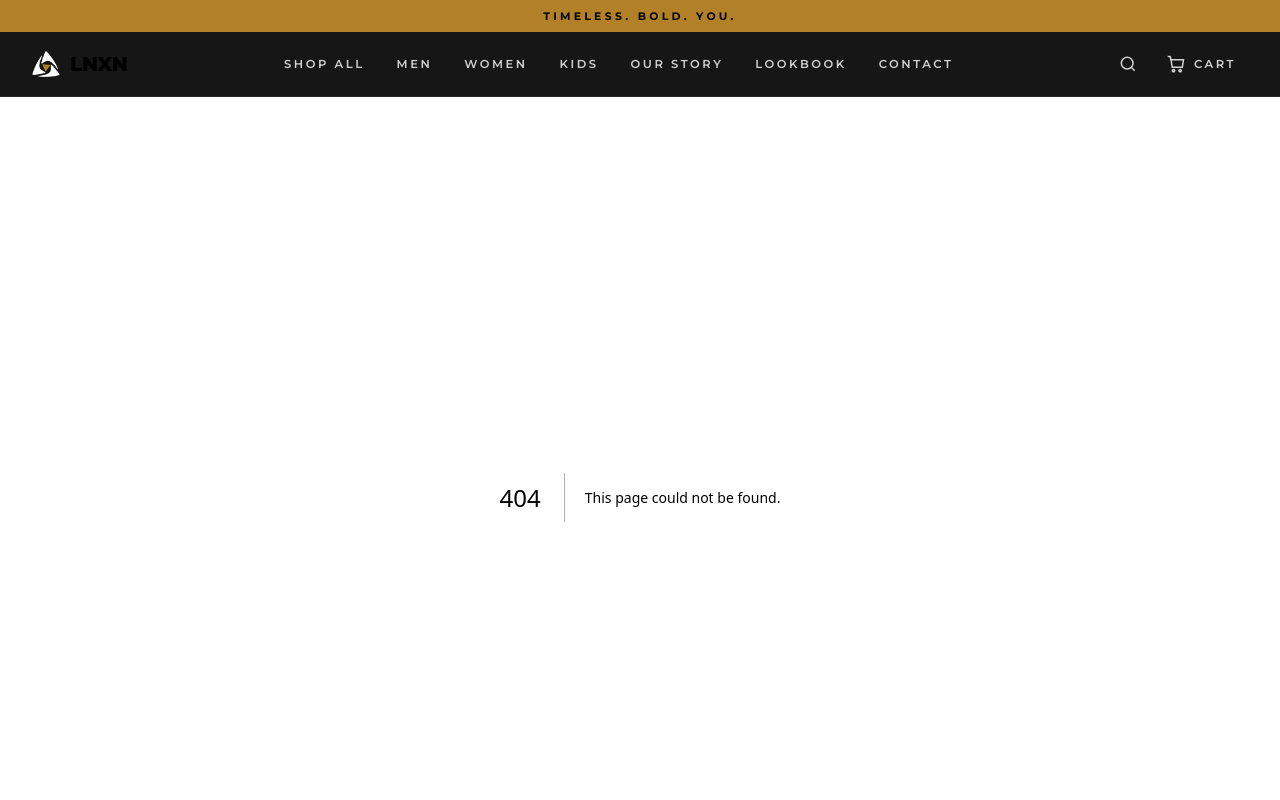
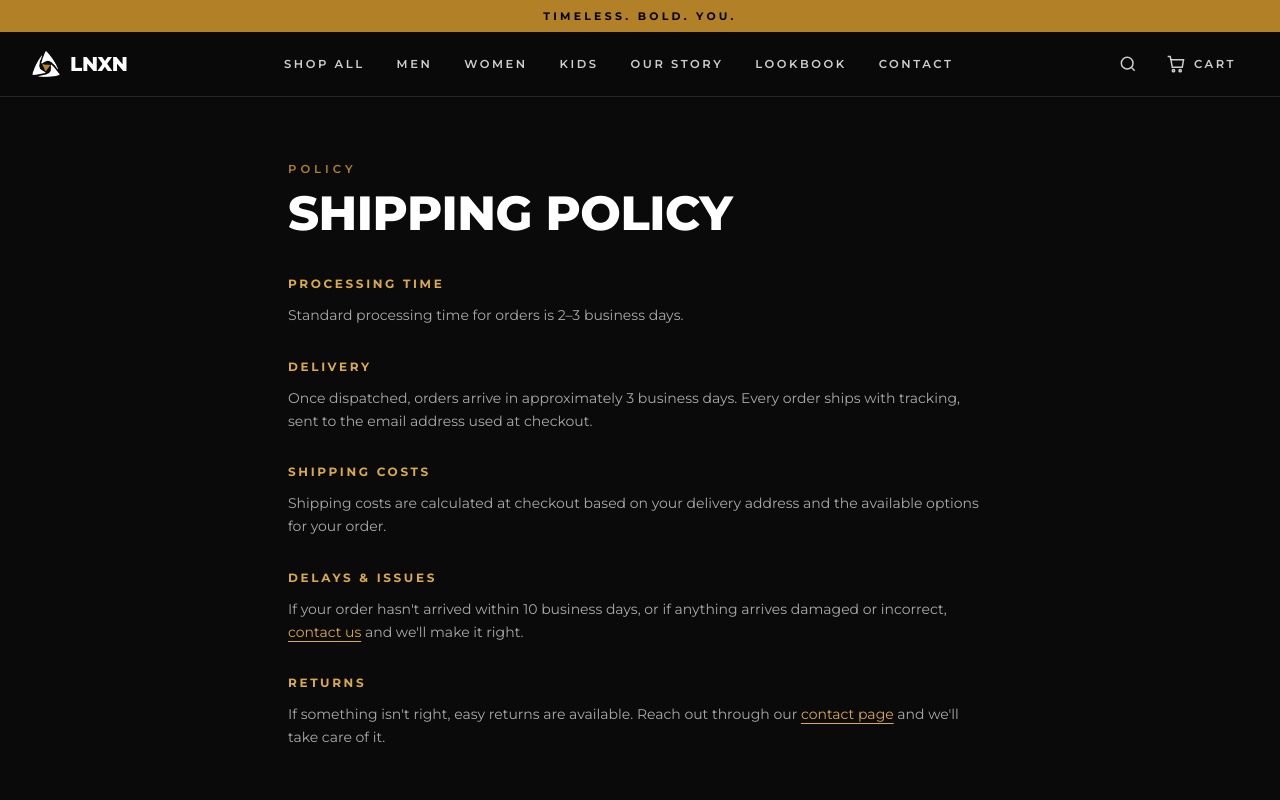
Before and after one commit to otesolar/lnxn-website, a Next.js app: page /shipping in a window 1280 px wide. Before the commit this address had no page. Shown: the top 800 px of the page. Built offline with nearby package versions, Linux system fonts and the light colour scheme.

Commit message:
Fear-of-God-style shipping copy: no POD language, full shipping policy page

```diff
--- /dev/null
+++ b/app/shipping/page.tsx
@@ -0,0 +1,76 @@
+import Link from "next/link";
+
+export default function ShippingPage() {
+  return (
+    <div className="mx-auto max-w-3xl px-4 py-10 md:px-8 md:py-16">
+      <p className="eyebrow">Policy</p>
+      <h1 className="display mt-3 text-3xl md:text-5xl">Shipping Policy</h1>
+
+      <div className="mt-10 space-y-8 text-sm leading-relaxed text-white/65">
+        <section>
+          <h2 className="text-xs font-bold uppercase tracking-[0.22em] text-gold-light">
+            Processing time
+          </h2>
+          <p className="mt-3">
+            Standard processing time for orders is 2–3 business days.
+          </p>
+        </section>
+
+        <section>
+          <h2 className="text-xs font-bold uppercase tracking-[0.22em] text-gold-light">
+            Delivery
+          </h2>
+          <p className="mt-3">
+            Once dispatched, orders arrive in approximately 3 business days.
+            Every order ships with tracking, sent to the email address used at
+            checkout.
+          </p>
+        </section>
+
+        <section>
+          <h2 className="text-xs font-bold uppercase tracking-[0.22em] text-gold-light">
+            Shipping costs
+          </h2>
+          <p className="mt-3">
+            Shipping costs are calculated at checkout based on your delivery
+            address and the available options for your order.
+          </p>
+        </section>
+
+        <section>
+          <h2 className="text-xs font-bold uppercase tracking-[0.22em] text-gold-light">
+            Delays & issues
+          </h2>
+          <p className="mt-3">
+            If your order hasn&apos;t arrived within 10 business days, or if
+            anything arrives damaged or incorrect,{" "}
+            <Link
+              href="/contact"
+              className="text-gold-light underline underline-offset-4 hover:text-gold"
+            >
+              contact us
+            </Link>{" "}
+            and we&apos;ll make it right.
+          </p>
+        </section>
+
+        <section>
+          <h2 className="text-xs font-bold uppercase tracking-[0.22em] text-gold-light">
+            Returns
+          </h2>
+          <p className="mt-3">
+            If something isn&apos;t right, easy returns are available. Reach
+            out through our{" "}
+            <Link
+              href="/contact"
+              className="text-gold-light underline underline-offset-4 hover:text-gold"
+            >
+              contact page
+            </Link>{" "}
+            and we&apos;ll take care of it.
+          </p>
+        </section>
+      </div>
+    </div>
+  );
+}
--- a/components/Footer.tsx
+++ b/components/Footer.tsx
@@ -59,6 +59,7 @@ export default function Footer() {
               <li><Link href="/shop?line=Core" className="hover:text-gold-light">Core Collection</Link></li>
               <li><Link href="/shop?line=Heritage" className="hover:text-gold-light">Heritage Collection</Link></li>
               <li><Link href="/contact" className="hover:text-gold-light">Contact Us</Link></li>
+              <li><Link href="/shipping" className="hover:text-gold-light">Shipping Policy</Link></li>
             </ul>
           </div>
 
--- a/components/ProductView.tsx
+++ b/components/ProductView.tsx
@@ -209,7 +209,7 @@ export default function ProductView({ product }: { product: Product }) {
             </button>
           </div>
           <p className="mt-3 text-xs text-smoke">
-            Made to order · ~2–3 days production + ~3 days shipping
+            Dispatched in 2–3 business days · Tracked shipping
           </p>
 
           <div className="mt-8 border-t border-line">
@@ -249,11 +249,14 @@ export default function ProductView({ product }: { product: Product }) {
               classic fit, up for an oversized look.
             </Accordion>
             <Accordion title="Shipping & Returns">
-              Made to order — each piece is printed after you check out.
-              Production takes about 2–3 business days, then about 3 business
-              days in transit. Shipping costs are calculated at checkout and
-              every order ships with tracking. If something isn&apos;t right,
-              easy returns are available — full details at checkout.
+              Standard processing time is 2–3 business days. Orders ship in
+              approximately 3 business days with tracking. Shipping costs are
+              calculated at checkout.{" "}
+              <Link href="/shipping" className="text-gold-light underline underline-offset-4 hover:text-gold">
+                Read our full shipping policy
+              </Link>
+              . If something isn&apos;t right, easy returns are available —
+              full details at checkout.
             </Accordion>
           </div>
         </div>
```
